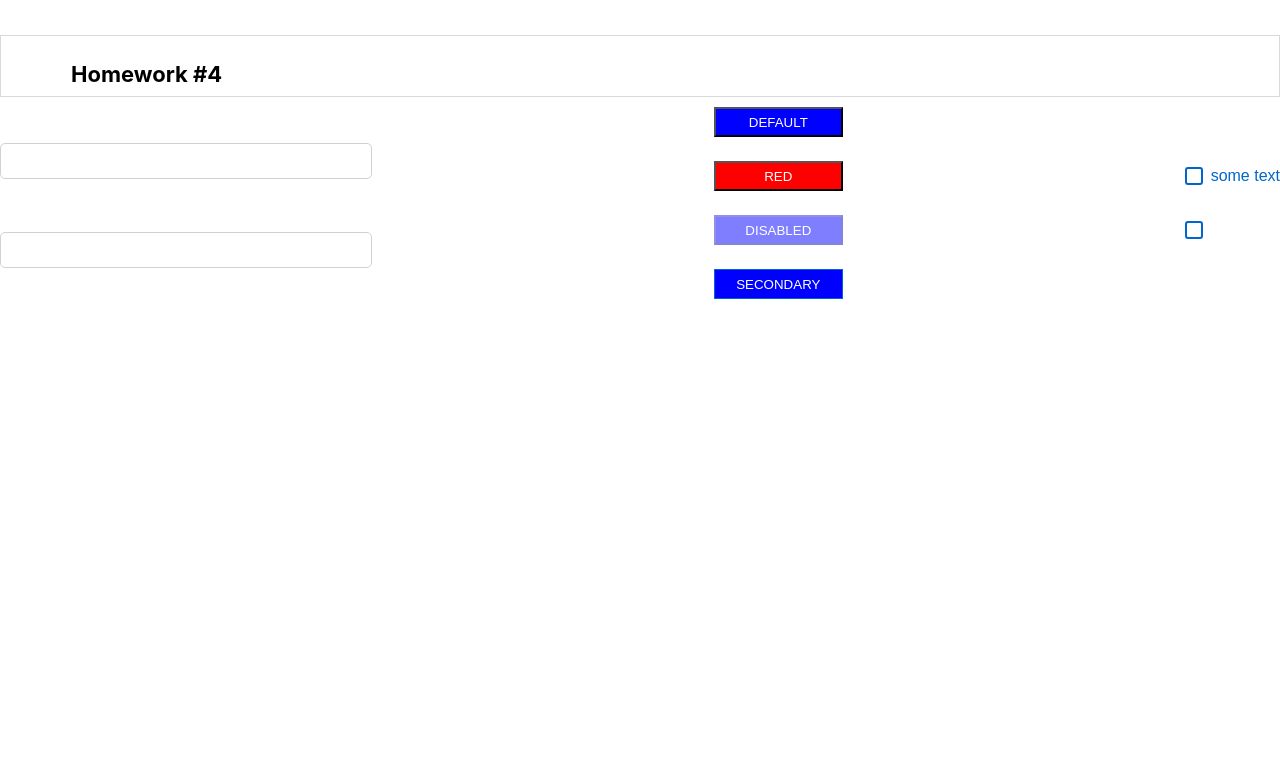
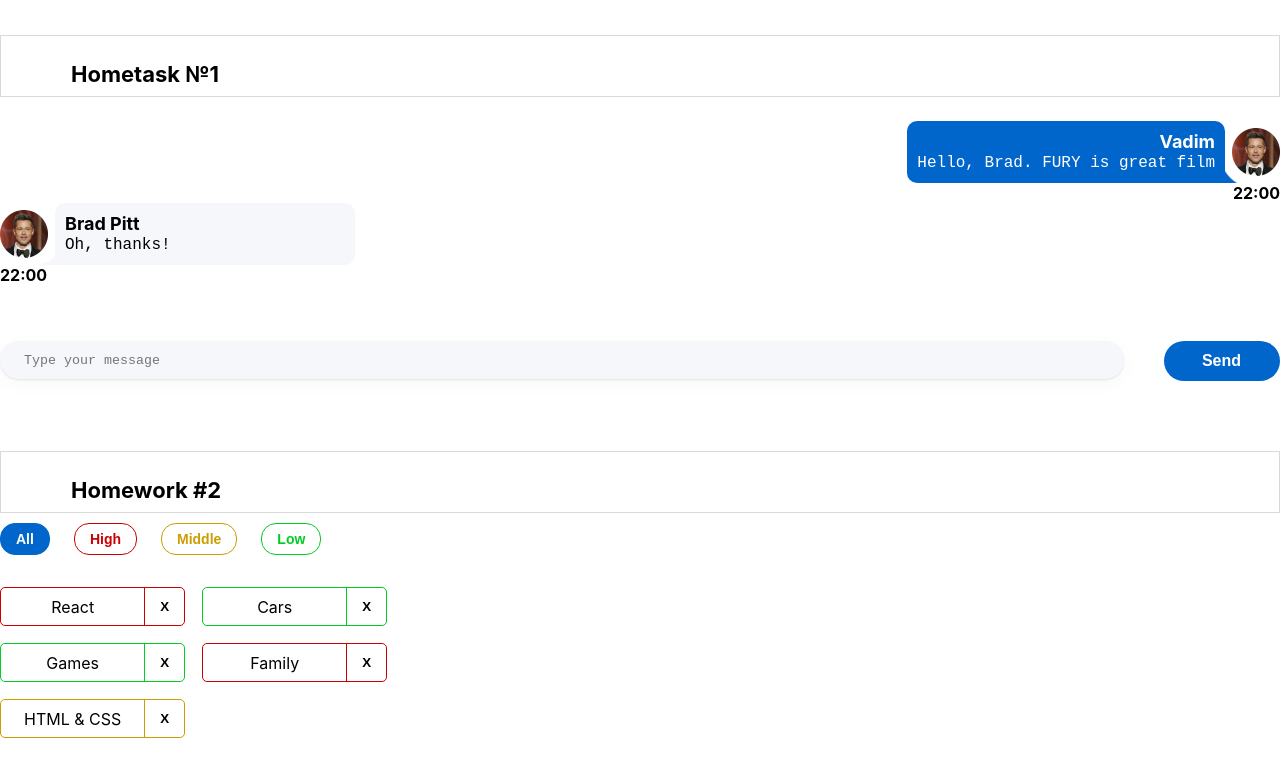
Before and after one commit to vadimcrmnl1/hws2, a React (Create React App) app: page /#/ in a window 1280 px wide. Shown: the top 772 px of the page. Built offline with nearby package versions, Linux system fonts and the light colour scheme.

Commit message:
hws4 - 051122 -

```diff
--- a/src/s1-main/App.tsx
+++ b/src/s1-main/App.tsx
@@ -8,10 +8,10 @@ import HW4 from "../s2-homeworks/hw04/HW4";
 function App() {
     return (
         <div className={s.App}>
-            {/*<HW1/>*/}
+            <HW1/>
             {/*раскомментировать по ходу выполнения*/}
-            {/*<HW2/>*/}
-            {/*<HW3/>*/}
+            <HW2/>
+            <HW3/>
             <HW4/>
 
             {/*при выполнении дз 5 и более - закомментировать здесь дз 1-4, так как они есть внутри дз 5*/}
--- a/src/s2-homeworks/hw04/common/c2-SuperButton/SuperButton.module.css
+++ b/src/s2-homeworks/hw04/common/c2-SuperButton/SuperButton.module.css
@@ -1,11 +1,12 @@
 .button {
     width: 129px;
     height: 30px;
+
  }
 
 .disabled {
     background-color: #305c8f;
-    opacity: .5;
+
 }
 
 .secondary {
@@ -25,7 +26,7 @@
 }
 
 .default:hover {
-
+    background-color: #0032c7;
 }
 
 .red:hover {
--- a/src/s2-homeworks/hw04/common/c2-SuperButton/SuperButton.tsx
+++ b/src/s2-homeworks/hw04/common/c2-SuperButton/SuperButton.tsx
@@ -14,7 +14,6 @@ type SuperButtonPropsType = DefaultButtonPropsType & {
 }
 
 const SuperButton: React.FC<SuperButtonPropsType> = (
-
     {
         xType,
         className,
@@ -22,19 +21,18 @@ const SuperButton: React.FC<SuperButtonPropsType> = (
         ...restProps // все остальные пропсы попадут в объект restProps, там же будет children
     }
 ) => {
-    const finalClassName = s.button + ' ' + s.default
-        + (disabled ? ' ' + s.disabled : '')
-    + (xType === 'red' ? ' ' + s.red : xType === 'secondary' ? ' ' + s.secondary : '')
-    + (className ? ' ' + className : '')
+    const ButtonClassRed = xType === 'red' ? s.red : '';
+    const ButtonClassSecondary = xType === 'secondary' ? s.secondary : '';
+    const PropsClassName = className ? className : '';
+    const finalClassName = `${s.button} ${PropsClassName}
+    ${disabled ? s.disabled : ButtonClassRed || ButtonClassSecondary || s.default}`;
 
 
-
-
-        // + (className ? s.disabled + className : '')// + (disabled
-        // + (className ? s.red : '')//         ? ...
-        // //         : xType === 'red'
-        // //             ? ...
-        // + (className ? ' ' + className : '') // задачка на смешивание классов
+    // + (className ? s.disabled + className : '')// + (disabled
+    // + (className ? s.red : '')//         ? ...
+    // //         : xType === 'red'
+    // //             ? ...
+    // + (className ? ' ' + className : '') // задачка на смешивание классов
 
     return (
         <button
```
